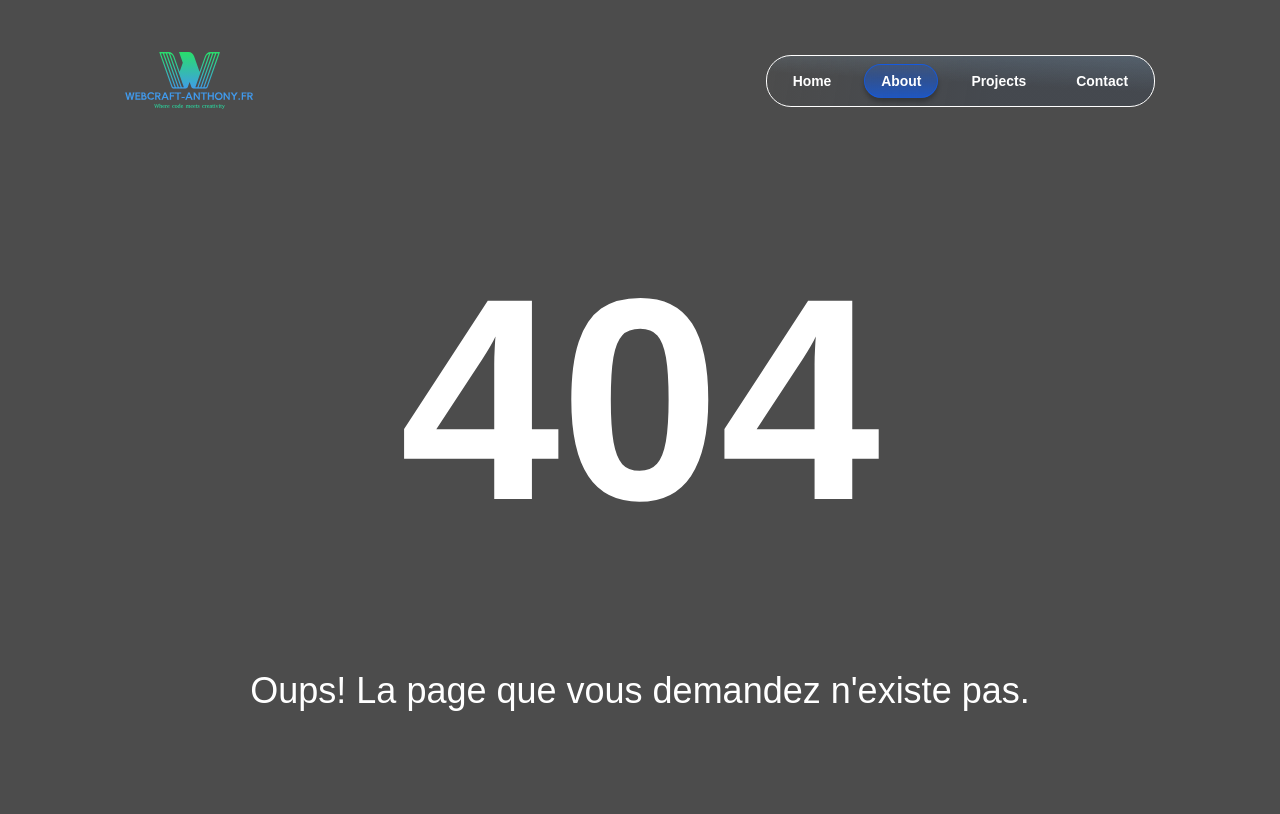
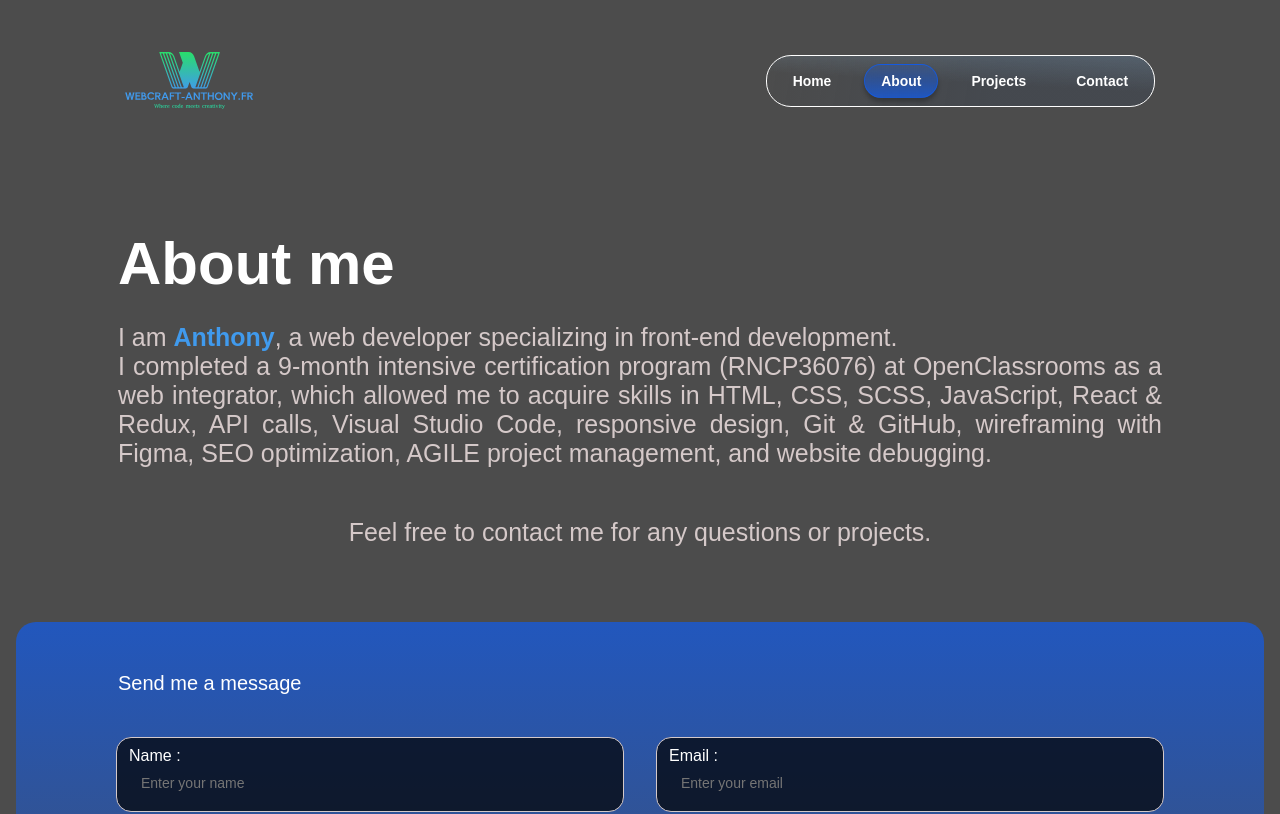
Before and after one commit to Martins-Anthony/portfolio, a React (Create React App) app in the folder front-end/: page /about in a window 1280 px wide. Before the commit this address had no page. Shown: the top 814 px of the page. Built offline with nearby package versions, Linux system fonts and the light colour scheme; a web font is replaced by a local one.

Commit message:
adding page about me

```diff
--- a/front-end/src/App/AppRouter/index.jsx
+++ b/front-end/src/App/AppRouter/index.jsx
@@ -7,6 +7,7 @@ import { logo } from '../../../src/data/logo.js'
 import Error from '../../pages/Error'
 import Admin from '../../pages/Admin'
 import Project from '../../pages/Project'
+import About from '../../pages/About'
 
 function AppRouter() {
   return (
@@ -15,6 +16,7 @@ function AppRouter() {
         <Header title={logo} />
         <Routes>
           <Route path="/" element={<Home />} />
+          <Route path="/about" element={<About />} />
           <Route path="/admin" element={<Admin />} />
           <Route path="/projects/:id" element={<Project />} />
           <Route path="*" element={<Error />} />
--- a/front-end/src/containers/Hero/index.jsx
+++ b/front-end/src/containers/Hero/index.jsx
@@ -2,7 +2,7 @@ function Hero() {
   return (
     <section className="hero-container">
       <h1>
-        Hello, my name is <span>Anthony</span> a passionate front-end developer,
+        Hello, my name is <span>Anthony</span> a<br /> front-end developer,
       </h1>
     </section>
   )
--- /dev/null
+++ b/front-end/src/pages/About/about.scss
@@ -0,0 +1,49 @@
+.about-container {
+  padding: 6.25rem 0 0 0;
+  @include center;
+  flex-direction: column;
+  h1 {
+    max-width: 16.44rem;
+    margin: 0;
+    font-size: 2rem;
+  }
+  h1, span {
+    font-family: $font-family-title;
+    font-weight: 700;
+  }
+  p {
+    color: $gray;
+    font-size: 1.56rem;
+    margin-left: 1.25rem;
+    margin-right: 1.25rem;
+    text-align: justify;
+  }
+  span {
+    margin: 0;
+    color: $logo-blue;
+  }
+}
+
+@include tablet {
+  .about-container{
+    h1 {
+      font-size: 3.45rem;
+      max-width: 31.75rem;
+    }
+    p {
+      max-width: 31.75rem;
+    }
+  }
+}
+
+@include desktop {
+  .about-container {
+    h1 {
+      font-size: 3.75rem;
+      width: 100%;
+    }
+    p, h1 {
+      max-width: 65.25rem;
+    }
+  }
+}
--- /dev/null
+++ b/front-end/src/pages/About/index.jsx
@@ -0,0 +1,22 @@
+import Contact from '../../containers/Forms/Contact'
+// className="projects-container-style"
+function About() {
+  return (
+    <>
+      <section className="about-container">
+        <h1>About me</h1>
+        <p>
+          I am <span>Anthony</span>, a web developer specializing in front-end development.
+          <br /> I completed a 9-month intensive certification program (RNCP36076) at OpenClassrooms
+          as a web integrator, which allowed me to acquire skills in HTML, CSS, SCSS, JavaScript,
+          React & Redux, API calls, Visual Studio Code, responsive design, Git & GitHub, wireframing
+          with Figma, SEO optimization, AGILE project management, and website debugging.
+        </p>
+        <p>Feel free to contact me for any questions or projects.</p>
+      </section>
+      <Contact />
+    </>
+  )
+}
+
+export default About
--- a/front-end/src/pages/Project/index.jsx
+++ b/front-end/src/pages/Project/index.jsx
@@ -13,7 +13,7 @@ function Project() {
   const project = projects.find((project) => project._id === id)
 
   if (!project) {
-    return <Navigate to="*" />
+    return <Navigate to="/" />
   }
 
   return (
--- a/front-end/src/scss/modules/form.scss
+++ b/front-end/src/scss/modules/form.scss
@@ -1,6 +1,7 @@
 .form-container {
   background: $lenear-blue;
   padding: 1.37rem;
+  padding-top: 3.12rem;
   border-radius: 1.25rem;
   display: flex;
   flex-direction: column;
@@ -31,7 +32,7 @@
 
 @include desktop {
   .form-container {
-    max-width: 74rem;
+    max-width: 78rem;
     padding-left: 6.25rem;
     padding-right: 6.25rem;
     gap: 2rem;
--- a/front-end/src/scss/styles/index.scss
+++ b/front-end/src/scss/styles/index.scss
@@ -30,3 +30,4 @@
 
 /* Pages */
 @import "../../pages/Error/error.scss";
+@import "../../pages/About/about.scss";
```
